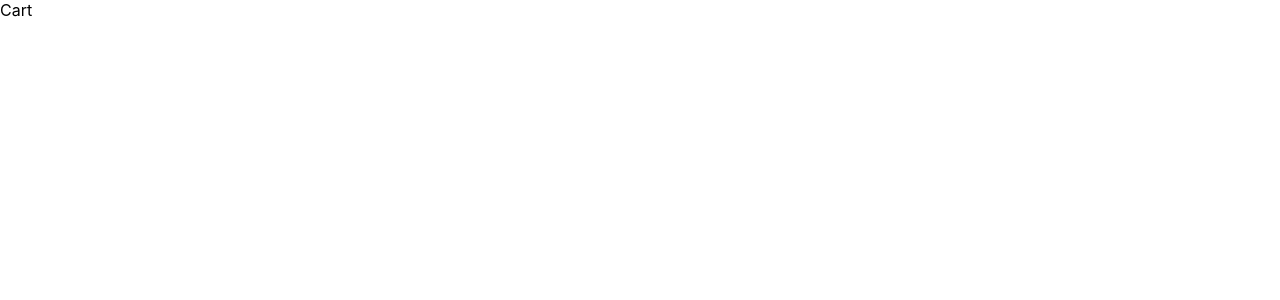
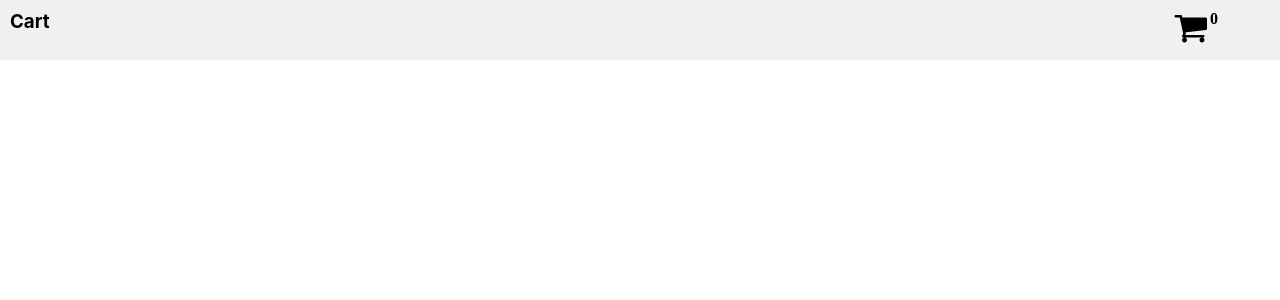
Before and after one commit to Iqbal0786/teerex-store, a React (Create React App) app: page /cart in a window 1280 px wide. Shown: the top 300 px of the page. Built offline with nearby package versions, Linux system fonts and the light colour scheme.

Commit message:
added nav bar in cart component

```diff
--- a/src/components/Cart.jsx
+++ b/src/components/Cart.jsx
@@ -1,7 +1,24 @@
 import React from 'react'
-
+import "../Styles/styles.css"
 export default function Cart() {
   return (
-    <div>Cart</div>
+    <>
+    <div id="navBar">
+      <div className="menu">
+        <h3>Cart</h3>
+        <i class="fa fa-shopping-cart" aria-hidden="true" style={{fontSize:"35px" , cursor:"pointer"}}
+         onClick={()=>{
+         }}
+        >
+            <span id='cart_item_count'>0</span>
+        </i>
+      </div>
+    </div>
+    <div className="cart_main">
+
+
+    </div>
+
+    </>
   )
 }
```
Also changed, not shown: src/Styles/styles.css (line endings or trailing spaces).
